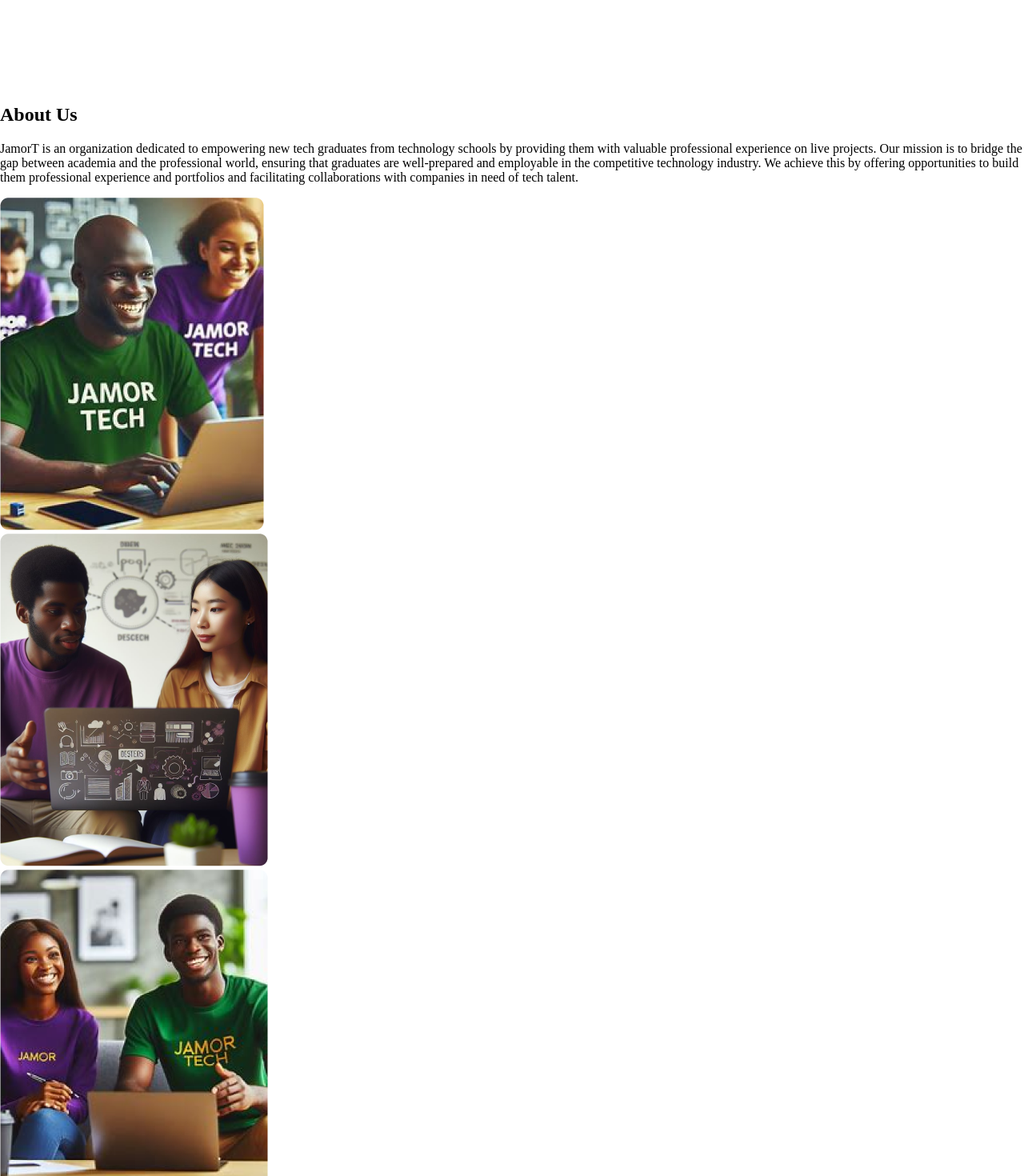
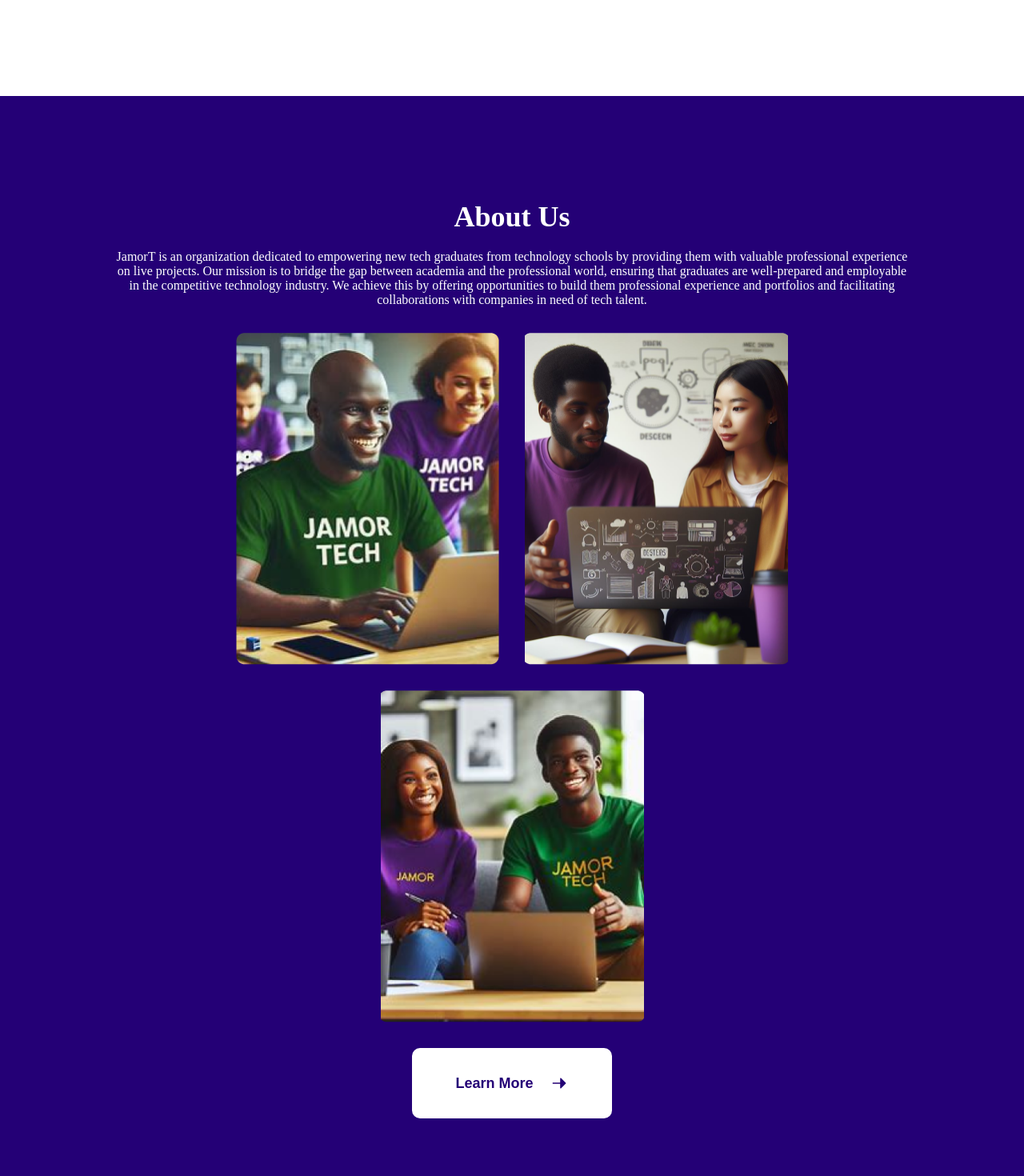
Before and after one commit to Jamor-Technology/FE, a React (Create React App) app in the folder jamort/: page / in a window 1280 px wide. Shown: the part 2520-3990 px from the top of the page at 80% size. Built offline with nearby package versions, Linux system fonts and the light colour scheme.

Commit message:
styled about us and about us card components

```diff
--- a/jamort/src/components/AboutUs/AboutUs.css
+++ b/jamort/src/components/AboutUs/AboutUs.css
@@ -0,0 +1,63 @@
+.about-us-section {
+  background-color: var(--primary-color);
+  text-align: center;
+  padding: 130px;
+  padding-bottom: 130px;
+  margin: 0;
+}
+
+.about-us-title {
+  color: var(--text-secondary-color);
+  font-family: var(--font-family-heading);
+  font-size: var(--header-font-size-xlarge);
+  font-weight: var(--font-weight-bold);
+  margin-bottom: var(--spacing-small);
+  margin-top: 0;
+}
+
+.about-us-content {
+  font-size: var(--font-size-small);
+  font-family: var(--font-family-body);
+  color: var(--text-secondary-color);
+  max-width: 1000px;
+  margin-left: auto;
+  margin-right: auto;
+  margin-bottom: 32px;
+}
+
+.about-us-cards {
+  display: flex;
+  justify-content: center;
+  flex-wrap: wrap;
+  gap: 32px;
+  margin-bottom: 32px;
+}
+
+.about-us-button {
+  display: inline-flex;
+  align-items: center;
+  gap: var(--spacing-small);
+  padding: var(--padding-medium) calc(3 * var(--font-size-medium));
+  font-size: var(--font-size-medium);
+  font-weight: var(--font-weight-bold);
+  border-radius: var(--border-radius-small);
+  cursor: pointer;
+  transition: background-color 0.3s;
+  background-color: var(--text-secondary-color);
+  color: var(--text-secondary-color-purple);
+  border: none;
+}
+
+.about-us-button img {
+  width: 24px;
+  height: 24px;
+}
+
+.about-us-button:hover {
+  background-color: var(--secondary-color);
+  color: var(--text-secondary-color);
+}
+
+.about-us-button:hover img {
+  filter: brightness(0) invert(1);
+}
--- a/jamort/src/components/AboutUs/AboutUs.js
+++ b/jamort/src/components/AboutUs/AboutUs.js
@@ -4,6 +4,7 @@ import aboutUsImage1 from "../../assets/images/image-aboutus1.png";
 import aboutUsImage2 from "../../assets/images/image-aboutus2.png";
 import aboutUsImage3 from "../../assets/images/image-aboutus3.png";
 import arrowIcon from "../../assets/icons/arrow.svg";
+import "./AboutUs.css";
 
 const AboutUs = () => {
   const aboutUsCards = [
@@ -23,7 +24,7 @@ const AboutUs = () => {
 
   return (
     <div className="about-us-section">
-      <h2 className="about-us-title">About Us</h2>
+      <h3 className="about-us-title">About Us</h3>
       <p className="about-us-content">
       JamorT is an organization dedicated to empowering new tech graduates from technology schools by providing them with valuable professional experience on live projects. Our mission is to bridge the gap between academia and the professional world, ensuring that graduates are well-prepared and employable in the competitive technology industry. We achieve this by offering opportunities to build them professional experience and portfolios and facilitating collaborations with companies in need of tech talent.</p>
       <div className="about-us-cards">
--- a/jamort/src/components/AboutUsCard/AboutUsCard.css
+++ b/jamort/src/components/AboutUsCard/AboutUsCard.css
@@ -0,0 +1,10 @@
+.about-us-card {
+  width: 329px;
+  height: 415px;
+}
+
+.about-us-card img {
+  width: 100%;
+  height: 100%;
+  object-fit: cover;
+}
--- a/jamort/src/components/Benefits/Benefits.css
+++ b/jamort/src/components/Benefits/Benefits.css
@@ -1,6 +1,6 @@
 .benefits-section {
   text-align: center;
-  margin-top: 70px;
+  margin-top: 60px;
   margin-bottom: 150px;
 }
 
```
